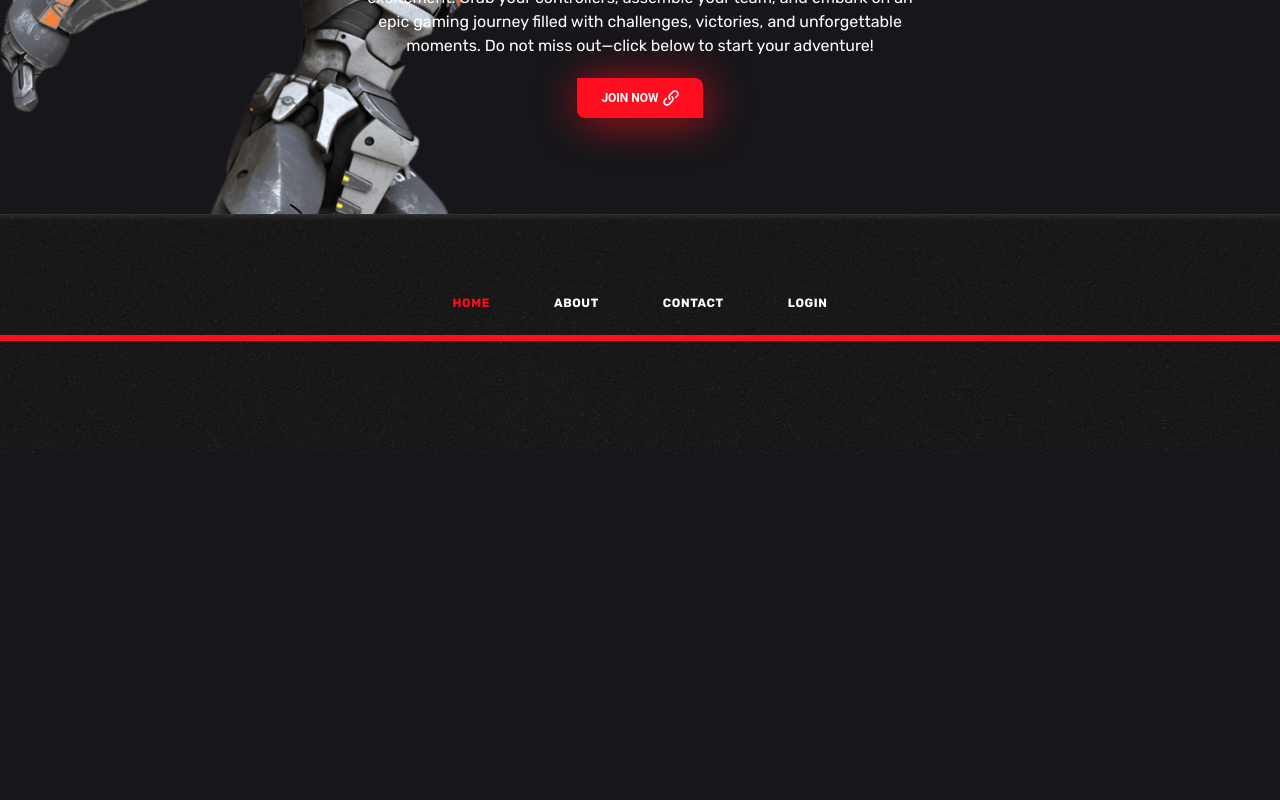
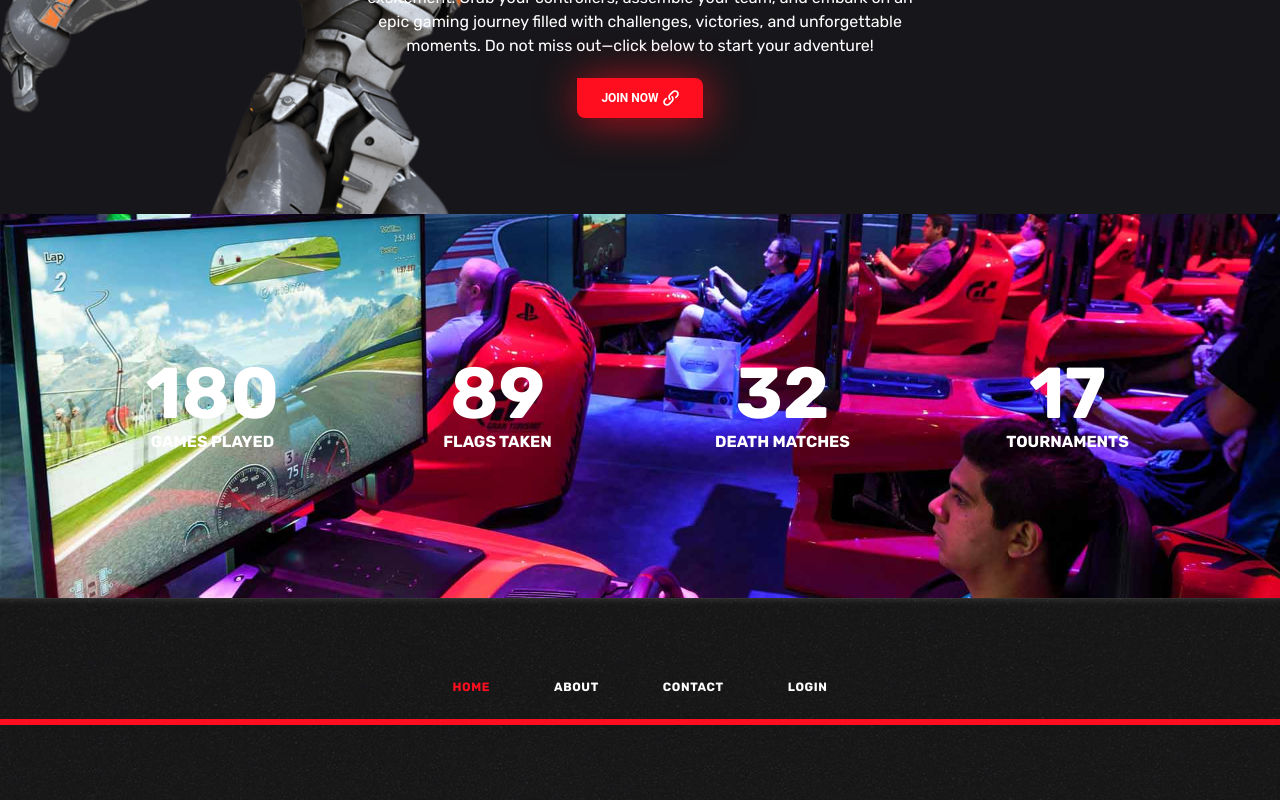
Before and after one commit to EligibleDev/gamer_zone, a React (Vite) app: page / in a window 1280 px wide. Shown: the part 1061-1861 px from the top of the page. Before the commit the page ends 1515 px from the top, so only its background shows below. Built offline with nearby package versions, Linux system fonts and the light colour scheme; some icons are missing.

Commit message:
counter section added

```diff
--- a/package.json
+++ b/package.json
@@ -16,6 +16,7 @@
     "match-sorter": "^6.3.1",
     "prop-types": "^15.8.1",
     "react": "^18.2.0",
+    "react-countup": "^6.4.2",
     "react-dom": "^18.2.0",
     "react-fast-marquee": "^1.6.1",
     "react-helmet-async": "^1.3.0",
--- a/src/components/Banner/Banner.jsx
+++ b/src/components/Banner/Banner.jsx
@@ -11,19 +11,19 @@ const Banner = () => {
             className="h-[calc(100vh-190px)]"
         >
             <Slide
-                img="1"
+                img={1}
                 title="Welcome to Gaming Excellence"
                 body="Join us for the gaming event of the year! Immerse yourself in thrilling competitions, epic battles, and unforgettable moments"
             />
 
             <Slide
-                img="2"
+                img={2}
                 title="Compete, Connect, Conquer"
                 body="Experience the thrill of competition, forge new friendships, and conquer the leaderboards. It's time to level up your gaming journey"
             />
 
             <Slide
-                img="3"
+                img={3}
                 title="Stay Updated – Get Ready to Game"
                 body="Don't miss out on the latest gaming news, exclusive events, and exciting announcements. Stay tuned for epic gaming adventures"
             />
--- a/src/components/Banner/Slide/Slide.jsx
+++ b/src/components/Banner/Slide/Slide.jsx
@@ -13,7 +13,7 @@ const Slide = ({ img, title, body }) => {
 
             <p className="text-center text-base lg:w-3/5 sm:w-4/5 w-full mt-4">{body}</p>
 
-            <a href="#footer" className="absolute bottom-24 text-center">
+            <a href="#cta" className="absolute bottom-24 text-center">
                 <BsMouseFill className="text-white text-3xl transition duration-500 rotate-180" />
             </a>
         </div>
@@ -21,8 +21,8 @@ const Slide = ({ img, title, body }) => {
 };
 
 Slide.propTypes = {
-    img: PropTypes.number.isRequired,
-    title: PropTypes.string.isRequired,
-    body: PropTypes.string.isRequired,
+    img: PropTypes.number,
+    title: PropTypes.string,
+    body: PropTypes.string,
 };
 export default Slide;
--- a/src/components/CallToAction/CallToAction.jsx
+++ b/src/components/CallToAction/CallToAction.jsx
@@ -3,7 +3,7 @@ import MyButton from "../MyButton/MyButton";
 
 const CallToAction = () => {
     return (
-        <section className=" py-24 bg-[url('/CTA.png')] bg-contain bg-left bg-no-repeat">
+        <section id="cta" className=" py-24 bg-[url('/CTA.png')] bg-contain bg-left bg-no-repeat">
             <div className="max-w-screen-xl mx-auto flex justify-between items-center">
                 <div className="flex flex-col justify-center items-center gap-5 w-full sm:w-2/3 lg:w-3/6 mx-auto">
                     <h1 className="text-2xl sm:text-3xl lg:text-4xl text-center font-bold uppercase">
--- /dev/null
+++ b/src/components/CounterSec/CounterSec.jsx
@@ -0,0 +1,38 @@
+import PropTypes from "prop-types";
+import { useCountUp } from "react-countup";
+
+const CounterSec = () => {
+    const Counter = ({ number, id }) => {
+        useCountUp({ ref: id, end: number, enableScrollSpy: true });
+        return <span id={id} />;
+    };
+
+    const CounterBlock = ({ number, title, id }) => {
+        return (
+            <div className="text-center">
+                <h1 className="text-7xl font-bold">
+                    <Counter number={number} id={id} />
+                </h1>
+                <p className="uppercase font-bold text-white">{title}</p>
+            </div>
+        );
+    };
+
+    return (
+        <div className="bg-[url('/counter-bg.jpg')] bg-fixed bg-no-repeat bg-cover bg-center">
+            <div className="max-w-screen-xl mx-auto grid grid-cols-2 lg:grid-cols-4 justify-around items-center h-96">
+                <CounterBlock number={180} title="GAMES PLAYED" id="games-played" />
+                <CounterBlock number={89} title="FLAGS TAKEN" id="flags-taken" />
+                <CounterBlock number={32} title="DEATH MATCHES" id="death-matches" />
+                <CounterBlock number={17} title="TOURNAMENTS" id="tournaments" />
+            </div>
+        </div>
+    );
+};
+
+CounterSec.propTypes = {
+    number: PropTypes.number,
+    title: PropTypes.string,
+    id: PropTypes.string,
+};
+export default CounterSec;
--- a/src/components/MyButton/MyButton.jsx
+++ b/src/components/MyButton/MyButton.jsx
@@ -22,7 +22,7 @@ const MyButton = ({ text, icon, link }) => {
 };
 
 MyButton.propTypes = {
-    icon: PropTypes.node,
+    icon: PropTypes.func,
     text: PropTypes.string,
     link: PropTypes.string,
 };
--- a/src/pages/Home/Home.jsx
+++ b/src/pages/Home/Home.jsx
@@ -1,5 +1,6 @@
 import Banner from "../../components/Banner/Banner";
 import CallToAction from "../../components/CallToAction/CallToAction";
+import CounterSec from "../../components/CounterSec/CounterSec";
 import Highlight from "../../components/Highlight/Highlight";
 
 const Home = () => {
@@ -8,6 +9,7 @@ const Home = () => {
                   <Banner/>
                   <Highlight/>
                   <CallToAction/>
+                  <CounterSec/>
             </>
       );
 };
```
Also changed, not shown: public/counter-bg.jpg (added), 1 other file (tests, documents, lock files or other folders).
